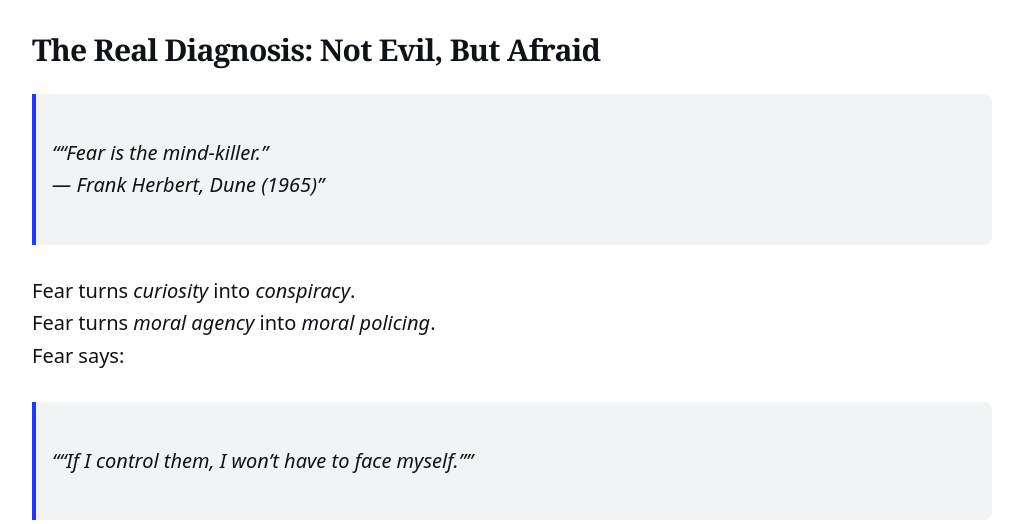
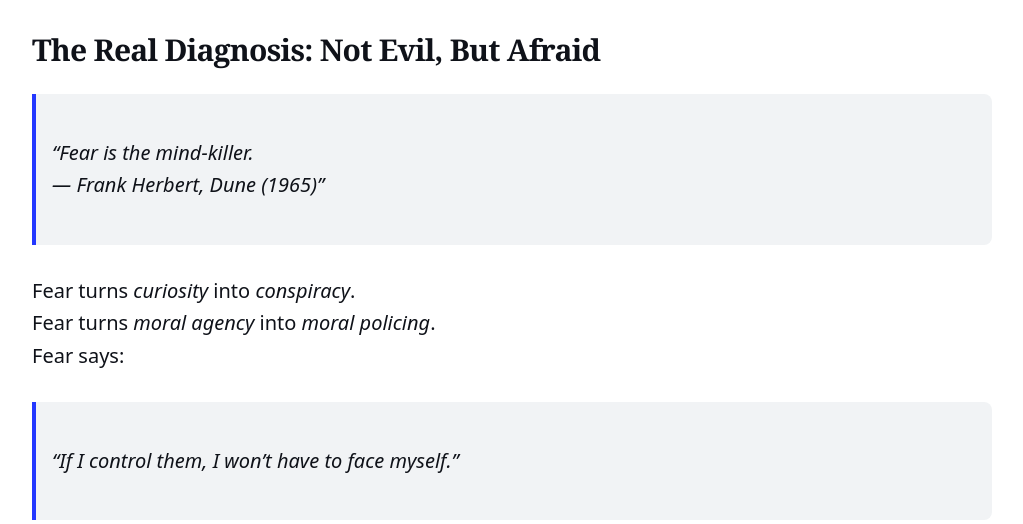
Before and after one commit to antoniwan/blog, an Astro site: page /blog/fear-control-politics in a window 1280 px wide. Shown: the part 1960-2484 px from the top of the page, without its empty margins (128-1151 px from the left). Built offline with nearby package versions, Linux system fonts and the light colour scheme; Astro itself is replaced by a stand-in of ours; some packages are replaced by stand-ins of ours.

Commit message:
Fix quote formatting and enhance readability in fear control politics blog post

```diff
--- a/src/content/blog/fear-control-politics.md
+++ b/src/content/blog/fear-control-politics.md
@@ -51,14 +51,14 @@
 
 ## The Real Diagnosis: Not Evil, But Afraid
 
-> "Fear is the mind-killer."
+> Fear is the mind-killer. <br />
 > — _Frank Herbert, Dune_ (1965)
 
 Fear turns _curiosity_ into _conspiracy_.
 Fear turns _moral agency_ into _moral policing_.
 Fear says:
 
-> _"If I control them, I won't have to face myself."_
+> _If I control them, I won't have to face myself._
 
 (Chaos break: Do you think there's a secret lab of old white men somewhere injecting Fox News straight into their frontal lobes? Because I do. It's shaped like a bald eagle, it's underground in Utah, and it smells like microwave bacon.)
 
```
